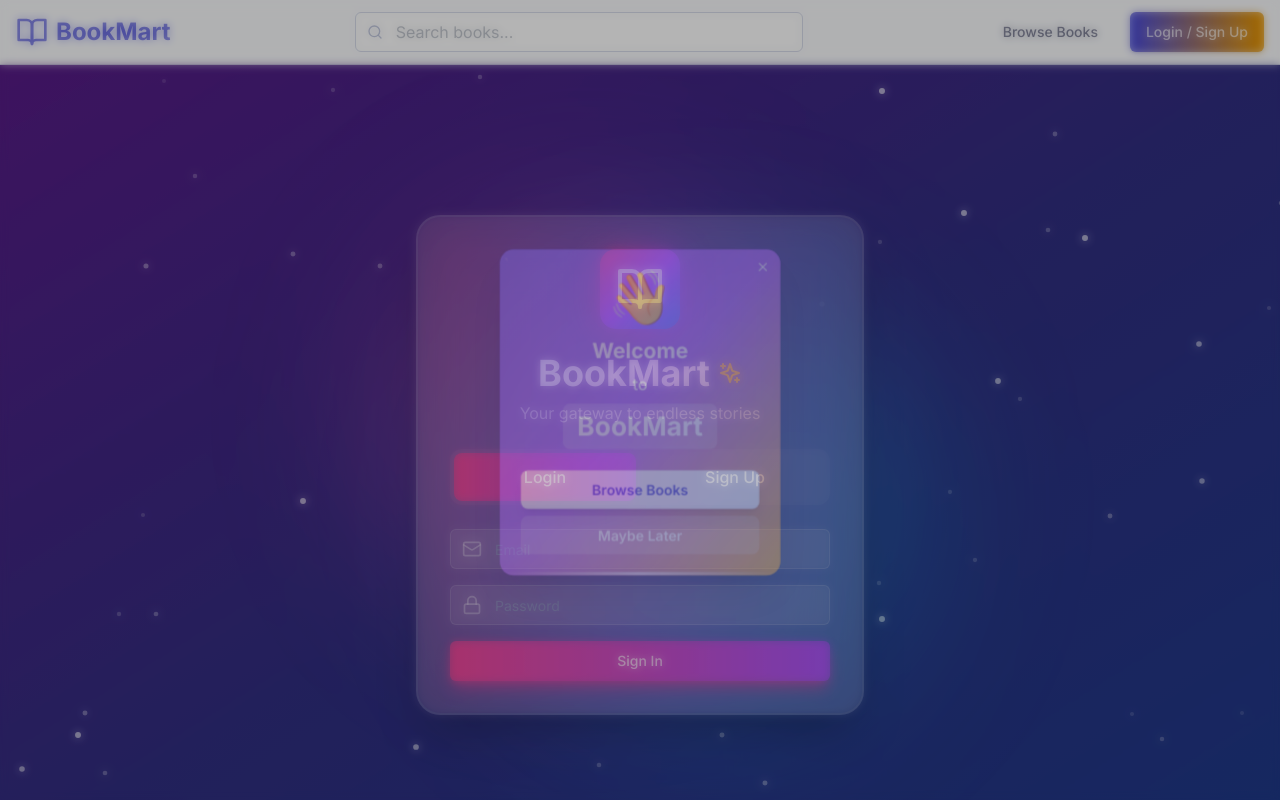
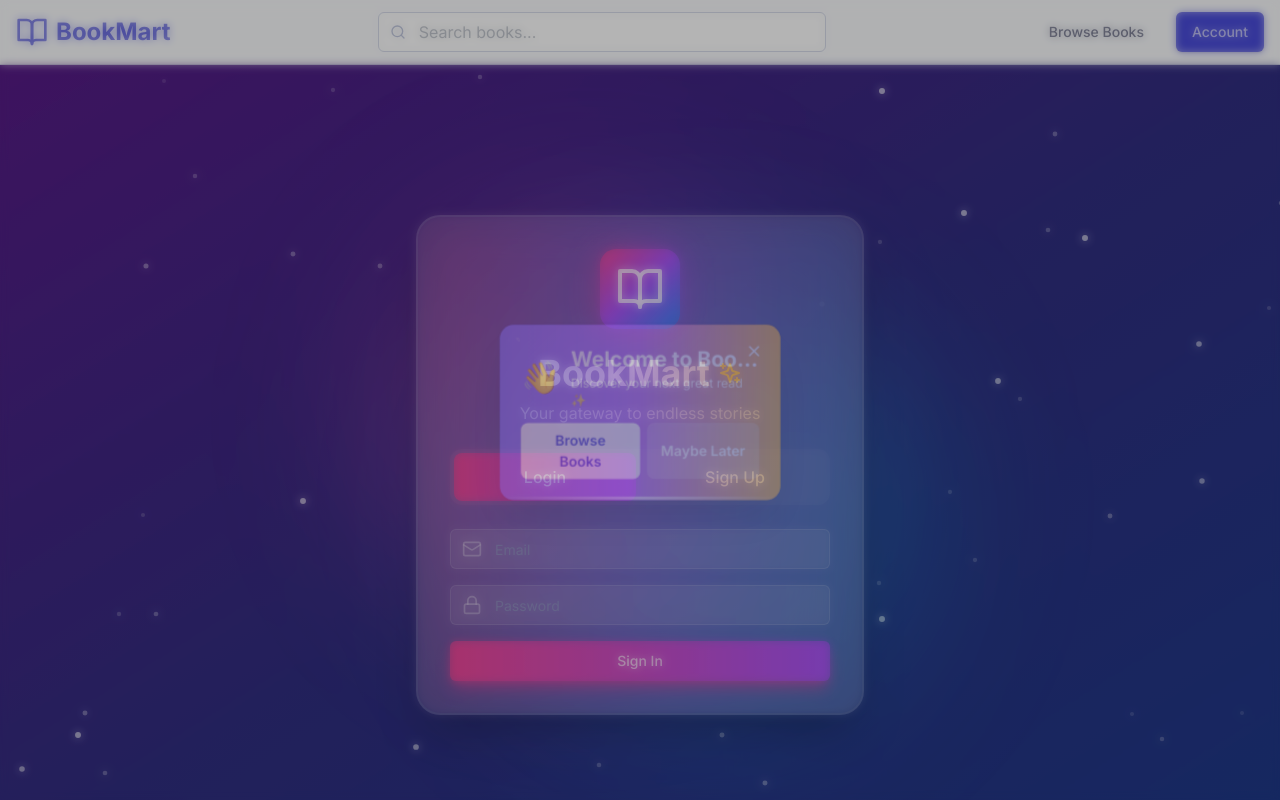
Before and after one commit to rangabharathkumar/Bookmart-Frontend, a React (Vite) app: page /login in a window 1280 px wide. Shown: the top 800 px of the page. Built offline with nearby package versions, Linux system fonts and the light colour scheme; no server answers.

Commit message:
modified the login/signup button to account

```diff
--- a/src/components/BookieBot.tsx
+++ b/src/components/BookieBot.tsx
@@ -27,7 +27,7 @@ export function BookieBot() {
         <>
             {/* Bookie Bot Mascot */}
             <motion.div
-                className="fixed bottom-4 left-4 sm:bottom-8 sm:left-8 z-50"
+                className="fixed bottom-4 right-4 sm:bottom-8 sm:right-8 z-50"
                 initial={{ scale: 0, opacity: 0 }}
                 animate={{ scale: 1, opacity: 1 }}
                 transition={{ delay: 1, type: 'spring', stiffness: 200 }}
--- a/src/components/WelcomeToast.tsx
+++ b/src/components/WelcomeToast.tsx
@@ -46,7 +46,7 @@ export function WelcomeToast() {
                         onClick={handleClose}
                     />
 
-                    {/* Toast in Center - Vertical Design */}
+                    {/* Toast in Center - Smaller on mobile */}
                     <div className="fixed inset-0 z-[100] flex items-center justify-center p-3 sm:p-4 pointer-events-none">
                         <motion.div
                             initial={{ opacity: 0, scale: 0.5, y: 50 }}
@@ -57,13 +57,13 @@ export function WelcomeToast() {
                                 stiffness: 300,
                                 damping: 25
                             }}
-                            className="w-full max-w-[280px] sm:max-w-xs pointer-events-auto"
+                            className="w-full max-w-[280px] sm:max-w-[320px] pointer-events-auto"
                             onClick={(e) => e.stopPropagation()}
                         >
-                            <div className="relative bg-gradient-to-br from-primary-500 via-purple-500 to-accent-500 rounded-2xl shadow-2xl overflow-hidden">
+                            <div className="relative bg-gradient-to-r from-primary-500 via-purple-500 to-accent-500 rounded-xl sm:rounded-2xl shadow-2xl overflow-hidden">
                                 {/* Animated background gradient */}
                                 <motion.div
-                                    className="absolute inset-0 bg-gradient-to-br from-primary-400 via-purple-400 to-accent-400 opacity-50"
+                                    className="absolute inset-0 bg-gradient-to-r from-primary-400 via-purple-400 to-accent-400 opacity-50"
                                     animate={{
                                         backgroundPosition: ['0% 50%', '100% 50%', '0% 50%'],
                                     }}
@@ -79,7 +79,7 @@ export function WelcomeToast() {
 
                                 {/* Sparkle particles - Fewer on mobile */}
                                 <div className="absolute inset-0 overflow-hidden">
-                                    {[...Array(3)].map((_, i) => (
+                                    {[...Array(4)].map((_, i) => (
                                         <motion.div
                                             key={i}
                                             className="absolute hidden sm:block"
@@ -95,26 +95,31 @@ export function WelcomeToast() {
                                             }}
                                             transition={{
                                                 duration: 2,
-                                                delay: i * 0.3,
+                                                delay: i * 0.2,
                                                 repeat: Infinity,
                                                 repeatDelay: 1,
                                             }}
                                         >
-                                            <Sparkles className="w-3 h-3 text-white" />
+                                            <Sparkles className="w-3 h-3 sm:w-4 sm:h-4 text-white" />
                                         </motion.div>
                                     ))}
                                 </div>
 
-                                {/* Content - Vertical Layout */}
-                                <div className="relative p-5 sm:p-6 text-white text-center">
+                                {/* Content */}
+                                <div className="relative p-3 sm:p-4 md:p-6 text-white">
                                     <button
                                         onClick={handleClose}
-                                        className="absolute top-2 right-2 p-1 hover:bg-white/20 rounded-lg transition-colors"
+                                        className="absolute top-2 right-2 sm:top-4 sm:right-4 p-1 hover:bg-white/20 rounded-lg transition-colors"
                                     >
-                                        <X className="w-4 h-4" />
+                                        <X className="w-4 h-4 sm:w-5 sm:h-5" />
                                     </button>
 
-                                    {/* Waving Hand Emoji */}
+                                    <motion.div
+                                        initial={{ scale: 0 }}
+                                        animate={{ scale: 1 }}
+                                        transition={{ delay: 0.2, type: 'spring', stiffness: 200 }}
+                                        className="flex items-center gap-2 sm:gap-3 mb-2 sm:mb-3"
+                                    >
                                         <motion.div
                                             animate={{
                                                 rotate: [0, 10, -10, 10, 0],
@@ -123,53 +128,44 @@ export function WelcomeToast() {
                                                 duration: 0.5,
                                                 delay: 0.5,
                                             }}
-                                        className="text-5xl sm:text-6xl mb-4"
+                                            className="text-2xl sm:text-3xl md:text-4xl"
                                         >
                                             👋
                                         </motion.div>
-
-                                    {/* Text in 3 Lines */}
-                                    <div className="space-y-2 mb-6">
+                                        <div className="flex-1 min-w-0">
                                             <motion.h3
-                                            initial={{ opacity: 0, y: -10 }}
-                                            animate={{ opacity: 1, y: 0 }}
+                                                initial={{ opacity: 0, x: -20 }}
+                                                animate={{ opacity: 1, x: 0 }}
                                                 transition={{ delay: 0.3 }}
-                                            className="text-xl sm:text-2xl font-bold"
+                                                className="text-lg sm:text-xl md:text-2xl font-bold truncate"
                                             >
-                                            Welcome
+                                                Welcome to BookMart!
                                             </motion.h3>
                                             <motion.p
-                                            initial={{ opacity: 0, y: -10 }}
-                                            animate={{ opacity: 1, y: 0 }}
+                                                initial={{ opacity: 0, x: -20 }}
+                                                animate={{ opacity: 1, x: 0 }}
                                                 transition={{ delay: 0.4 }}
-                                            className="text-base sm:text-lg font-medium"
+                                                className="text-white/90 text-xs sm:text-sm"
                                             >
-                                            to
+                                                Discover your next great read ✨
                                             </motion.p>
-                                        <motion.div
-                                            initial={{ opacity: 0, y: -10 }}
-                                            animate={{ opacity: 1, y: 0 }}
-                                            transition={{ delay: 0.5 }}
-                                            className="text-2xl sm:text-3xl font-bold bg-white/20 backdrop-blur-sm rounded-lg py-2 px-4 inline-block"
-                                        >
-                                            BookMart
+                                        </div>
                                     </motion.div>
-                                    </div>
 
-                                    {/* Buttons - Stacked Vertically */}
                                     <motion.div
                                         initial={{ opacity: 0, y: 10 }}
                                         animate={{ opacity: 1, y: 0 }}
-                                        transition={{ delay: 0.6 }}
-                                        className="flex flex-col gap-2"
+                                        transition={{ delay: 0.5 }}
+                                        className="flex flex-col sm:flex-row gap-2 mt-3 sm:mt-4"
                                     >
                                         <motion.div
                                             whileHover={{ scale: 1.05 }}
                                             whileTap={{ scale: 0.95 }}
+                                            className="flex-1"
                                         >
                                             <a
                                                 href="/books"
-                                                className="block w-full text-center px-4 py-2.5 text-sm sm:text-base bg-white text-primary-600 rounded-lg font-semibold hover:bg-white/90 transition-colors shadow-lg"
+                                                className="block w-full text-center px-3 py-1.5 sm:px-4 sm:py-2 text-xs sm:text-sm md:text-base bg-white text-primary-600 rounded-lg font-semibold hover:bg-white/90 transition-colors"
                                                 onClick={handleClose}
                                             >
                                                 Browse Books
@@ -179,7 +175,7 @@ export function WelcomeToast() {
                                             whileHover={{ scale: 1.05 }}
                                             whileTap={{ scale: 0.95 }}
                                             onClick={handleClose}
-                                            className="w-full px-4 py-2.5 text-sm sm:text-base bg-white/20 backdrop-blur-sm rounded-lg font-semibold hover:bg-white/30 transition-colors"
+                                            className="px-3 py-1.5 sm:px-4 sm:py-2 text-xs sm:text-sm md:text-base bg-white/20 backdrop-blur-sm rounded-lg font-semibold hover:bg-white/30 transition-colors whitespace-nowrap"
                                         >
                                             Maybe Later
                                         </motion.button>
@@ -188,7 +184,7 @@ export function WelcomeToast() {
 
                                 {/* Bottom glow effect */}
                                 <motion.div
-                                    className="absolute bottom-0 left-0 right-0 h-1 bg-gradient-to-r from-transparent via-white to-transparent"
+                                    className="absolute bottom-0 left-0 right-0 h-0.5 sm:h-1 bg-gradient-to-r from-transparent via-white to-transparent"
                                     animate={{
                                         opacity: [0.3, 0.8, 0.3],
                                     }}
--- a/src/layouts/Header.tsx
+++ b/src/layouts/Header.tsx
@@ -94,9 +94,7 @@ export function Header() {
                         </>
                     ) : (
                         <Link to="/auth">
-                            <Button className="bg-gradient-to-r from-primary-600 to-accent-600 hover:from-primary-700 hover:to-accent-700">
-                                Login / Sign Up
-                            </Button>
+                            <Button>Account</Button>
                         </Link>
                     )}
                 </nav>
```
Lines whose indentation alone changed are shown as unchanged.
